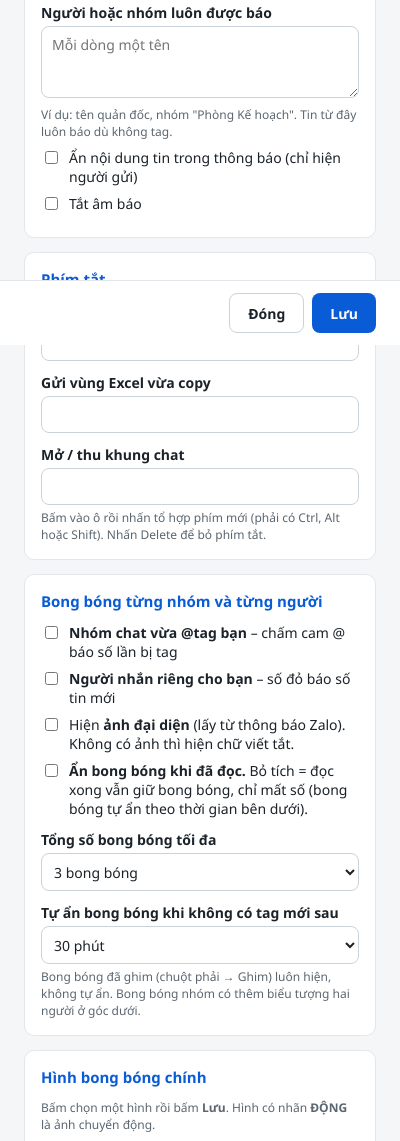
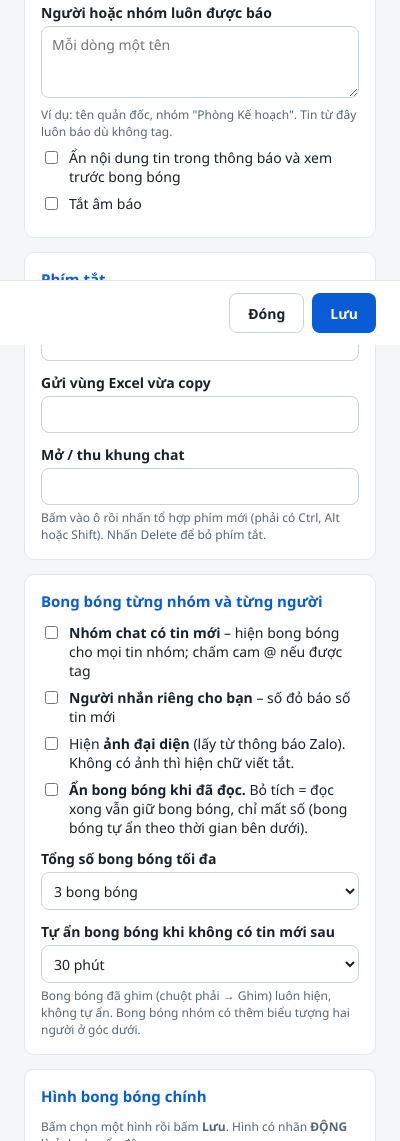
Before and after one commit to tbao4151/bong_bong_chat_zl, an Electron app: page src/ui/settings.html in a window 400 px wide. Shown: the part 499-1640 px from the top of the page. Drawn offline with Linux system fonts and the light colour scheme; no server answers.

```diff
--- a/src/ui/settings.html
+++ b/src/ui/settings.html
@@ -75,7 +75,7 @@
     <textarea id="priorityNames" placeholder="Mỗi dòng một tên"></textarea>
     <p class="help">Ví dụ: tên quản đốc, nhóm "Phòng Kế hoạch". Tin từ đây luôn báo dù không tag.</p>
 
-    <label class="check"><input type="checkbox" id="hidePreview"><span>Ẩn nội dung tin trong thông báo (chỉ hiện người gửi)</span></label>
+    <label class="check"><input type="checkbox" id="hidePreview"><span>Ẩn nội dung tin trong thông báo và xem trước bong bóng</span></label>
     <label class="check"><input type="checkbox" id="muted"><span>Tắt âm báo</span></label>
   </section>
 
@@ -92,7 +92,7 @@
 
   <section>
     <h2>Bong bóng từng nhóm và từng người</h2>
-    <label class="check"><input type="checkbox" id="groupBubbles"><span><b>Nhóm chat vừa @tag bạn</b> – chấm cam @ báo số lần bị tag</span></label>
+    <label class="check"><input type="checkbox" id="groupBubbles"><span><b>Nhóm chat có tin mới</b> – hiện bong bóng cho mọi tin nhóm; chấm cam @ nếu được tag</span></label>
     <label class="check"><input type="checkbox" id="peopleBubbles"><span><b>Người nhắn riêng cho bạn</b> – số đỏ báo số tin mới</span></label>
     <label class="check"><input type="checkbox" id="useAvatars"><span>Hiện <b>ảnh đại diện</b> (lấy từ thông báo Zalo). Không có ảnh thì hiện chữ viết tắt.</span></label>
     <label class="check"><input type="checkbox" id="hideReadBubbles"><span><b>Ẩn bong bóng khi đã đọc.</b> Bỏ tích = đọc xong vẫn giữ bong bóng, chỉ mất số (bong bóng tự ẩn theo thời gian bên dưới).</span></label>
@@ -102,7 +102,7 @@
       <option value="5">5 bong bóng</option>
       <option value="8">8 bong bóng</option>
     </select>
-    <label class="field" for="groupAutoHide">Tự ẩn bong bóng khi không có tag mới sau</label>
+    <label class="field" for="groupAutoHide">Tự ẩn bong bóng khi không có tin mới sau</label>
     <select id="groupAutoHide">
       <option value="30">30 phút</option>
       <option value="60">1 giờ</option>
```
